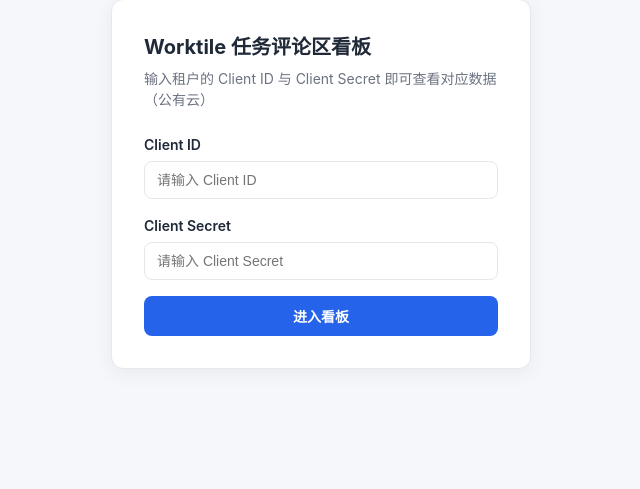
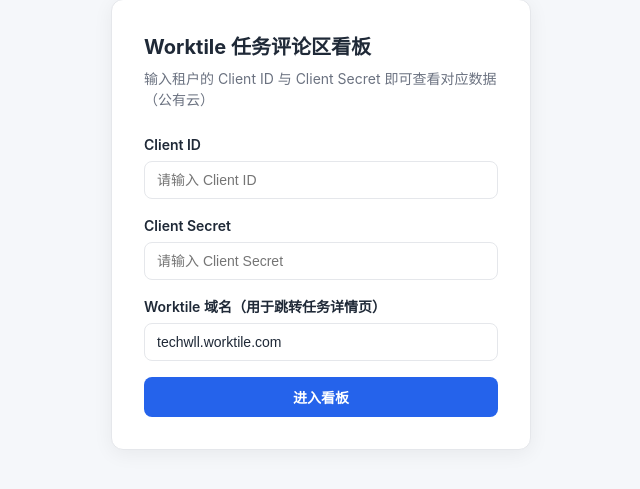
Before and after one commit to JohnVIP/worktile-comment-board, a Flask app: page / in a window 1280 px wide. Shown: the part 121-610 px from the top of the page, without its empty margins (319-959 px from the left). Run offline with Flask 3, Linux system fonts and the light colour scheme.

Commit message:
feat: 点击任务名跳转 Worktile 任务详情页
- 登录页新增「Worktile 域名」输入框（默认 techwll.worktile.com），随会话加密持久化
- /api/login 接收 tenant 并规整为纯 host（去掉协议/路径/斜杠），/api/me、/api/projects 返回 tenant_host
- 任务名称改为新标签页打开的链接，URL 规则：
  https://{tenant}/mission/projects/{project_id}/tasks/{task_id}
- 缺 tenant/project_id/task_id 时降级为纯文本，不报错

```diff
--- a/app.py
+++ b/app.py
@@ -46,6 +46,9 @@
 _SESS_LOCK = threading.Lock()
 
 DEFAULT_BASE_URL = "https://dev.worktile.com"
+# 任务详情页跳转用的租户域名（登录页可改；用于拼接
+# https://{tenant}/mission/projects/{project_id}/tasks/{task_id}）
+DEFAULT_TENANT_HOST = "techwll.worktile.com"
 SID_COOKIE = "wt_sid"
 PAGE_SIZE_OPTIONS = [20, 50, 100, 200]
 
@@ -72,6 +75,7 @@
             "client_id": s["client_id"],
             "client_secret": s["client_secret"],
             "base_url": s["base_url"],
+            "tenant_host": s.get("tenant_host", DEFAULT_TENANT_HOST),
             "created_at": s.get("created_at", time.time()),
         }
     try:
@@ -80,6 +84,24 @@
         os.chmod(SESSIONS_FILE, 0o600)
     except Exception:
         pass
+
+
+def _normalize_tenant(tenant):
+    """把用户输入的租户域名规整成纯 host：去掉协议、路径、查询、末尾斜杠。
+
+    登录页要求用户填的是「你的 Worktile 域名」，习惯上可能填
+    `https://techwll.worktile.com/`、`techwll.worktile.com/#/...` 等形态，
+    这里统一裁剪成 `techwll.worktile.com`，便于拼接任务详情页 URL。
+    """
+    t = (tenant or "").strip()
+    if not t:
+        return DEFAULT_TENANT_HOST
+    t = t.replace("https://", "").replace("http://", "")
+    # 依次按 / ? # 截断，取最前面的 host 部分
+    for sep in ("/", "?", "#"):
+        t = t.split(sep, 1)[0]
+    t = t.strip().rstrip("/")
+    return t or DEFAULT_TENANT_HOST
 
 
 def _persist_load():
@@ -97,6 +119,7 @@
                 "client_id": c["client_id"],
                 "client_secret": c["client_secret"],
                 "base_url": c.get("base_url", DEFAULT_BASE_URL),
+                "tenant_host": c.get("tenant_host", DEFAULT_TENANT_HOST),
                 "client": None,
                 "projects": None,
                 "member_map": None,
@@ -153,6 +176,7 @@
     client_id = (data.get("client_id") or "").strip()
     client_secret = (data.get("client_secret") or "").strip()
     base_url = (data.get("base_url") or DEFAULT_BASE_URL).strip()
+    tenant_host = _normalize_tenant(data.get("tenant"))
     if not client_id or not client_secret:
         abort(400, description="Client ID 和 Client Secret 均不能为空")
 
@@ -174,6 +198,7 @@
             "client_id": client_id,
             "client_secret": client_secret,
             "base_url": base_url,
+            "tenant_host": tenant_host,
             "client": client,
             "projects": projects,
             "projects_error": (None if projects else login_warning),
@@ -185,6 +210,7 @@
         "ok": True,
         "projects_count": len(projects),
         "warning": login_warning,
+        "tenant_host": tenant_host,
     })
     resp.set_cookie(SID_COOKIE, sid, httponly=True, samesite="Lax",
                     max_age=SESSION_TIMEOUT)
@@ -207,7 +233,8 @@
 def me():
     """供前端启动探测登录态：已登录返回 ok，否则 401。"""
     s = _require_session()
-    return jsonify({"ok": True, "projects_count": len(s["projects"] or [])})
+    return jsonify({"ok": True, "projects_count": len(s["projects"] or []),
+                    "tenant_host": s.get("tenant_host", DEFAULT_TENANT_HOST)})
 
 
 @app.route("/api/projects", methods=["GET"])
@@ -217,6 +244,7 @@
         "ok": True,
         "projects": s["projects"],
         "error": s.get("projects_error"),
+        "tenant_host": s.get("tenant_host", DEFAULT_TENANT_HOST),
     })
 
 
--- a/templates/index.html
+++ b/templates/index.html
@@ -148,6 +148,11 @@
     font-weight: 500; font-size: 12px;
     color: #475569;
   }
+  /* 任务名称：可点击跳转 Worktile 任务详情页（新标签页） */
+  td.cell-title a {
+    color: var(--accent); text-decoration: none; font-weight: 600;
+  }
+  td.cell-title a:hover { text-decoration: underline; }
   .muted { color: var(--muted); }
 
   /* 任务行内的评论列：紧凑堆叠多条评论 */
@@ -313,6 +318,11 @@
         <span>Client Secret</span>
         <input type="password" id="clientSecret" placeholder="请输入 Client Secret" autocomplete="off">
       </label>
+      <label class="field">
+        <span>Worktile 域名（用于跳转任务详情页）</span>
+        <input type="text" id="tenantInput" value="techwll.worktile.com"
+               placeholder="如 techwll.worktile.com" autocomplete="off" spellcheck="false">
+      </label>
       <button id="loginBtn" style="width:100%" onclick="doLogin()">进入看板</button>
     </div>
   </div>
@@ -357,6 +367,7 @@
   projectId: "__all__",
   projectName: "全部项目",
   projects: [],       // 项目列表缓存（来自 /api/projects）
+  tenantHost: "techwll.worktile.com",  // 任务详情页跳转用的租户域名（来自 /api/me 或登录响应）
   page: 0,
   pageSize: 50,
   total: null,
@@ -399,8 +410,13 @@
     const r = await api("/api/login", {
       method:"POST",
       headers:{"Content-Type":"application/json"},
-      body: JSON.stringify({client_id: clientId, client_secret: clientSecret})
+      body: JSON.stringify({
+        client_id: clientId,
+        client_secret: clientSecret,
+        tenant: document.getElementById("tenantInput").value.trim()
+      })
     });
+    if (r.tenant_host) state.tenantHost = r.tenant_host;
     hide("loginView"); show("boardView");
     await loadProjects();
   } catch(e){
@@ -606,6 +622,27 @@
     "&":"&amp;","<":"&lt;",">":"&gt;",'"':"&quot;","'":"&#39;"})[c]);
 }
 
+/**
+ * 拼接 Worktile 任务详情页 URL。
+ * 规则（已用真实 URL 验证）：https://{tenant}/mission/projects/{project_id}/tasks/{task_id}
+ * 缺少租户域名或 project_id/task_id 时返回 null（调用方降级为纯文本）。
+ */
+function buildTaskUrl(t){
+  if (!state.tenantHost || !t.project_id || !t.task_id) return null;
+  return "https://" + state.tenantHost
+    + "/mission/projects/" + encodeURIComponent(t.project_id)
+    + "/tasks/" + encodeURIComponent(t.task_id);
+}
+
+/** 任务名称渲染：可点击 → 新标签页打开 Worktile 任务详情；缺字段时降级为纯文本。 */
+function buildTaskTitle(t){
+  const url = buildTaskUrl(t);
+  const title = escapeHtml(t.title);
+  if (!url) return title;
+  return `<a href="${url}" target="_blank" rel="noopener" `
+    + `title="在新标签页打开 Worktile 任务详情">${title}</a>`;
+}
+
 function renderTable(items){
   const area = document.getElementById("tableArea");
   if (!items.length){
@@ -667,7 +704,7 @@
           + '</td>';
       }
       html += `<td class="cell-id">${escapeHtml(t.identifier || "-")}</td>`
-        + `<td class="cell-title">${escapeHtml(t.title)}</td>`
+        + `<td class="cell-title">${buildTaskTitle(t)}</td>`
         + `<td>${escapeHtml(t.assignee)}</td>`
         + `<td>${escapeHtml(t.updated_at_str)}</td>`
         + `<td class="cell-comments" data-comments="${escapeHtml(t.task_id)}">${commentsHtml}</td>`
@@ -872,7 +909,8 @@
 // 页面加载：若已有有效会话则自动进入看板，否则显示登录页（解决每次都要输入凭证）
 async function bootstrap(){
   try {
-    await api("/api/me");      // 401 会自动跳回登录页并抛错
+    const me = await api("/api/me");      // 401 会自动跳回登录页并抛错
+    if (me.tenant_host) state.tenantHost = me.tenant_host;
     hide("loginView"); show("boardView");
     await loadProjects();
   } catch(e){
```
